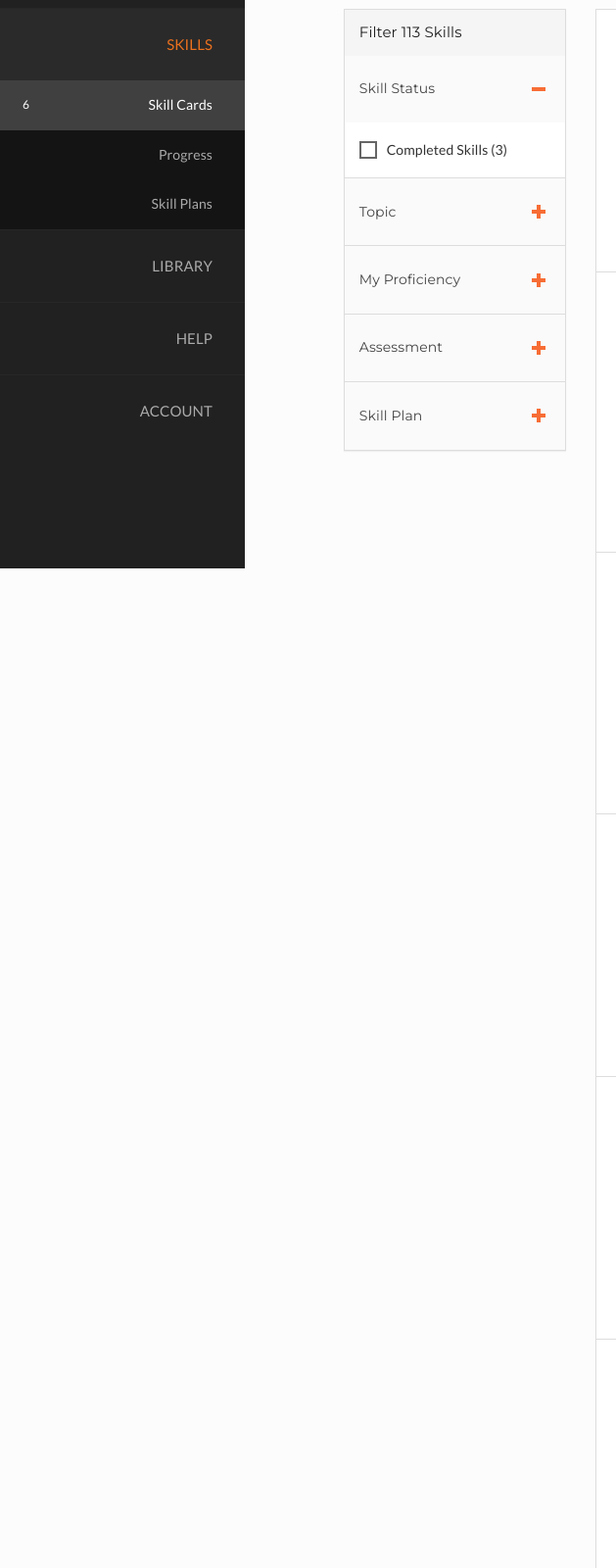
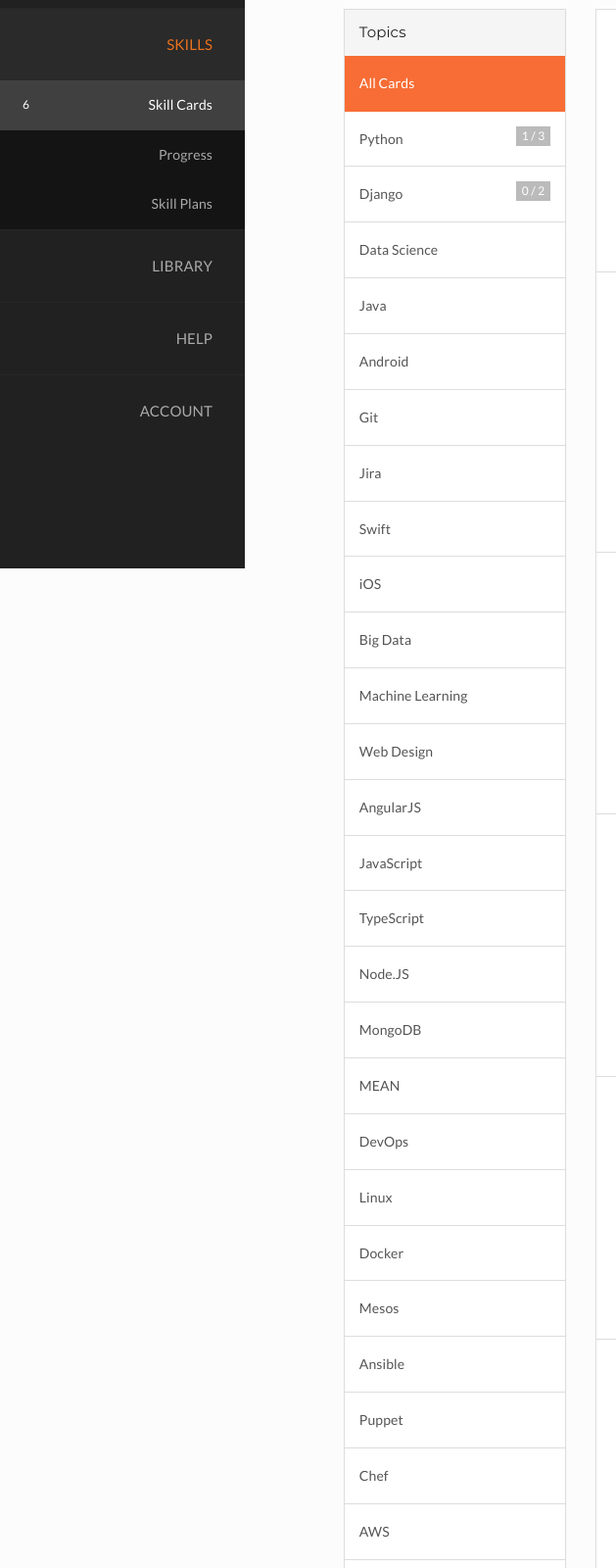
Before and after one commit to huggingtonbear/graph-concept, a plain HTML site: page all-skillcards.html in a window 1280 px wide. Shown: the part 220-1820 px from the top of the page at 98% size, 0-629 px from the left. Drawn offline with Linux system fonts and the light colour scheme; a script that the page names is missing.

Commit message:
Updated the SKillCards screen to remove filters and add categories

```diff
--- a/all-skillcards.html
+++ b/all-skillcards.html
@@ -149,96 +149,49 @@
                         <div class="panel-group" id="filters" role="tablist" aria-multiselectable="true">
                         <div class="panel panel-default">
                           <!-- Default panel contents -->
-                          <div class="panel-heading"><h4 class="panel-title">Filter 113 Skills</h4></div>
-                          <ul class="list-group">
-                            <a role="tab" data-toggle="collapse" data-parent="#filters" href="#course-type" aria-expanded="true" aria-controls="course-type" class="filter-heading list-group-item">
-                                  <h6>Skill Status</h6>
-                            </a>
-                            <div id="course-type" class="panel-collapse collapse in" role="tabpanel" aria-labelledby="release-date">
-                              <li class="list-group-item checkbox">
-                                  <label><input type="checkbox"></label> Completed Skills (3)
-                              </li>
-
-                            </div>
-                            <a role="tab" data-toggle="collapse" data-parent="#filters" href="#category" aria-expanded="true" aria-controls="category" class="filter-heading list-group-item collapsed">
-                                  <h6>Topic</h6>
-                            </a>
-                            <div id="category" class="panel-collapse collapse" role="tabpanel" aria-labelledby="category">
-                              <li class="list-group-item checkbox">
-                                <label><input type="checkbox"></label> AngularJS (45)
-                            </li>
-                            <li class="list-group-item checkbox">
-                                <label><input type="checkbox"></label> Python (3)
-                            </li>
-                            <li class="list-group-item checkbox">
-                                <label><input type="checkbox"></label> Django (4)
-                            </li>
-                            <li class="list-group-item checkbox">
-                                <label><input type="checkbox"></label> Java (25)
-                            </li>
-                            <li class="list-group-item checkbox">
-                                <label><input type="checkbox"></label> Data Science (1)
-                            </li>
-                            <li class="list-group-item checkbox">
-                                <label><input type="checkbox"></label> TypeScript (1)
-                            </li>
-                            </div>
-                            <a role="tab" data-toggle="collapse" data-parent="#filters" href="#release-date" aria-expanded="true" aria-controls="release-date" class="filter-heading list-group-item collapsed">
-                                  <h6>My Proficiency</h6>
-                            </a>
-                            <div id="release-date" class="panel-collapse collapse" role="tabpanel" aria-labelledby="release-date">
-                              <li class="list-group-item checkbox">
-                                  <label><input type="checkbox"></label> Expert (0)
-                              </li>
-                              <li class="list-group-item checkbox">
-                                  <label><input type="checkbox"></label> Advanced (1)
-                              </li>
-                              <li class="list-group-item checkbox">
-                                  <label><input type="checkbox"></label> Intermediate (0)
-                              </li>
-                              <li class="list-group-item checkbox">
-                                  <label><input type="checkbox"></label> Novice (0)
-                              </li>
-                              <li class="list-group-item checkbox">
-                                  <label><input type="checkbox"></label> Beginner (0)
-                              </li>
-                            </div>
-                            <a role="tab" data-toggle="collapse" data-parent="#filters" href="#assessment" aria-expanded="true" aria-controls="assessment" class="filter-heading list-group-item collapsed">
-                                  <h6>Assessment</h6>
-                            </a>
-                            <div id="assessment" class="panel-collapse collapse" role="tabpanel" aria-labelledby="assessment">
-                              <li class="list-group-item checkbox">
-                                  <label><input type="checkbox"></label> Assessed (1)
-                              </li>
-                              <li class="list-group-item checkbox">
-                                  <label><input type="checkbox"></label> Unassessed (1)
-                              </li>
-                            </div>
-
-
-                            <a role="tab" data-toggle="collapse" data-parent="#filters" href="#skill-plan" aria-expanded="true" aria-controls="skill-plan" class="filter-heading list-group-item collapsed">
-                                  <h6>Skill Plan</h6>
-                            </a>
-                            <div id="skill-plan" class="panel-collapse collapse" role="tabpanel" aria-labelledby="skill-plan">
-                              <li class="list-group-item checkbox">
-                                <label><input type="checkbox"></label>Front-end Web Developer (13)
-                            </li>
-                            <li class="list-group-item checkbox">
-                                <label><input type="checkbox"></label> Python Developer (3)
-                            </li>
-                            <li class="list-group-item checkbox">
-                                <label><input type="checkbox"></label> Senior Big Data Engineer (4)
-                            </li>
-                            <li class="list-group-item checkbox">
-                                <label><input type="checkbox"></label> Game Developer (25)
-                            </li>
-                            <li class="list-group-item checkbox">
-                                <label><input type="checkbox"></label> DevOps Engineer (1)
-                            </li>
-                            </div>
-
-                          </ul>
-                        </div>
+                          <div class="panel-heading"><h4 class="panel-title">Topics</h4></div>
+                            <ul class="list-group">
+                              <a class="list-group-item active" href="#">    All Cards</a>
+                              <a class="list-group-item" href="#">    Python <span class="badge pull-right">1 / 3</span></a>
+                              <a class="list-group-item" href="#">    Django<span class="badge pull-right">0 / 2</span></a>
+                              <a class="list-group-item" href="#">    Data Science </a>
+                              <a class="list-group-item" href="#">    Java </a>
+                              <a class="list-group-item" href="#">    Android </a>
+                              <a class="list-group-item" href="#">    Git </a>
+                              <a class="list-group-item" href="#">    Jira </a>
+                              <a class="list-group-item" href="#">    Swift</a>
+                              <a class="list-group-item" href="#">    iOS </a>
+                              <a class="list-group-item" href="#">    Big Data </a>
+                              <a class="list-group-item" href="#">    Machine Learning </a>
+                              <a class="list-group-item" href="#">    Web Design </a>
+                              <a class="list-group-item" href="#">    AngularJS </a>
+                              <a class="list-group-item" href="#">    JavaScript</a>
+                              <a class="list-group-item" href="#">    TypeScript </a>
+                              <a class="list-group-item" href="#">    Node.JS </a>
+                              <a class="list-group-item" href="#">    MongoDB </a>
+                              <a class="list-group-item" href="#">    MEAN </a>
+                              <a class="list-group-item" href="#">    DevOps</a>
+                              <a class="list-group-item" href="#">    Linux </a>
+                              <a class="list-group-item" href="#">    Docker </a>
+                              <a class="list-group-item" href="#">    Mesos </a>
+                              <a class="list-group-item" href="#">    Ansible </a>
+                              <a class="list-group-item" href="#">    Puppet </a>
+                              <a class="list-group-item" href="#">    Chef </a>
+                              <a class="list-group-item" href="#">    AWS</a>
+                              <a class="list-group-item" href="#">    Hadoop </a>
+                              <a class="list-group-item" href="#">    Cassandra </a>
+                              <a class="list-group-item" href="#">    Solr </a>
+                              <a class="list-group-item" href="#">    Spark </a>
+                              <a class="list-group-item" href="#">    Storm </a>
+                              <a class="list-group-item" href="#">    C# </a>
+                              <a class="list-group-item" href="#">    Xamarin</a>
+                              <a class="list-group-item" href="#">    Unity </a>
+                              <a class="list-group-item" href="#">    Powershell </a>
+                              <a class="list-group-item" href="#">    Ethical Hacking </a>
+                              <a class="list-group-item" href="#">    React </a>
+                              <a class="list-group-item" href="#">    Angular2 </a>
+                            </ul>
+                          </div>
                         </div>
                       </div>
                       <div class="col-sm-9 col-lg-7 col-xl-8">
```
Also changed, not shown: roles.html (indentation only).
